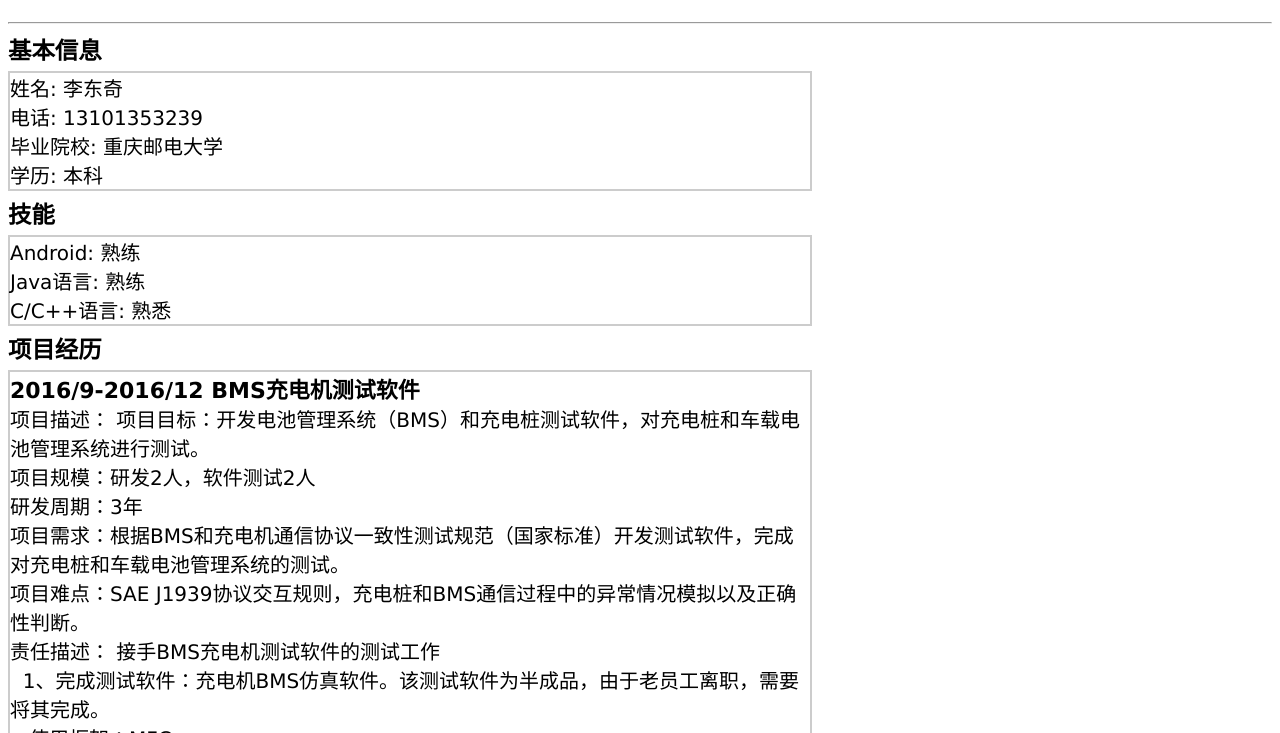
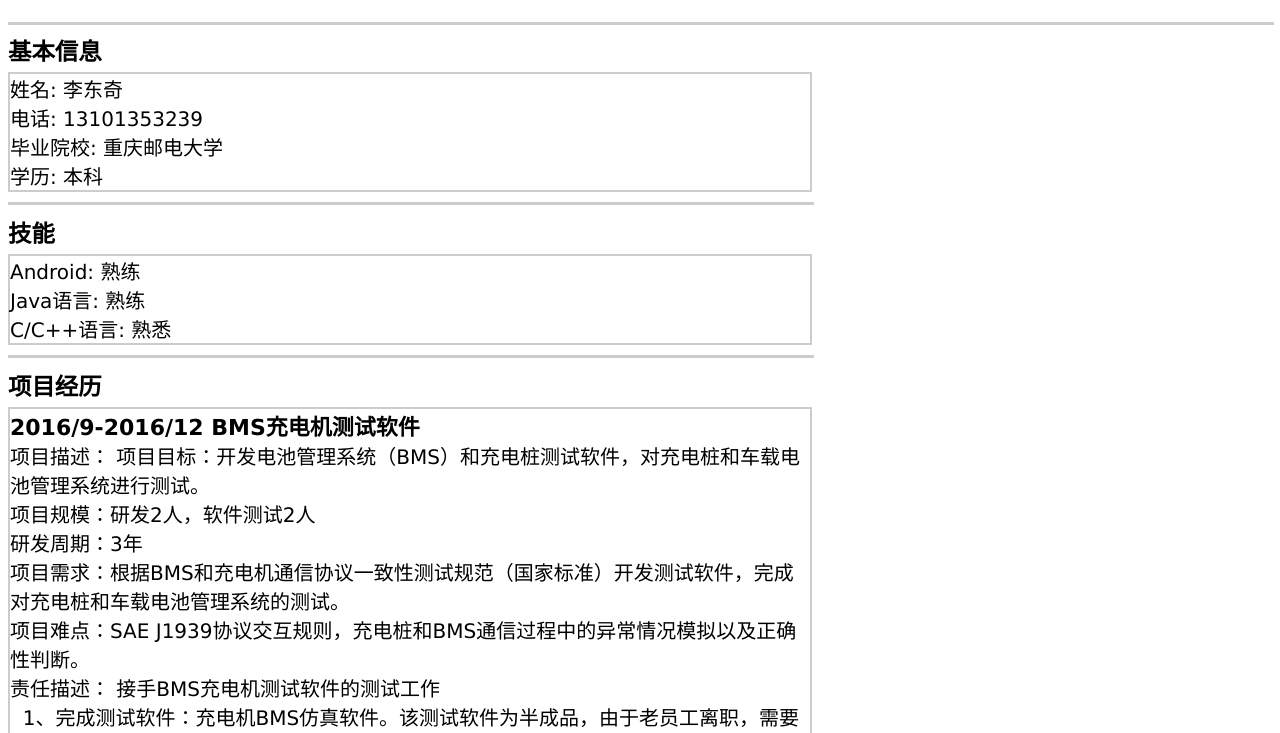
Before and after one commit to lidongqi/lidongqi.github.io, a plain HTML site: page index.html in a window 1280 px wide. Shown: the part 67-800 px from the top of the page. Drawn offline with Linux system fonts and the light colour scheme.

Commit message:
changer over today

```diff
--- a/index.html
+++ b/index.html
@@ -34,20 +34,24 @@
     }
 </style>
 
-<body class="Border">
+<body class="Border hr">
     <h1>个人简历</h1>
-    <hr>
+    <HR style="FILTER: alpha(opacity=0,finishopacity=0,style=3)" width="100%" color=#ccc SIZE=3>
     <div class="part1_Text model_left">
         <h3 class="headtext">基本信息</h3>
         <p>姓名:&nbsp;李东奇<br> 电话:&nbsp;13101353239<br>毕业院校:&nbsp;重庆邮电大学<br>学历:&nbsp;本科
         </p>
+        <HR style="FILTER: alpha(opacity=0,finishopacity=0,style=3)" width="100%" color=#ccc SIZE=3>
     </div>
+
     <div class="part1_Text model_left">
         <h3 class="headtext">技能</h3>
         <p>
             Android:&nbsp;熟练<br>Java语言:&nbsp;熟练<br>C/C++语言:&nbsp;熟悉
         </p>
+        <HR style="FILTER: alpha(opacity=0,finishopacity=0,style=3)" width="100%" color=#ccc SIZE=3>
     </div>
+
     <div class="part1_Text model_left">
         <h3 class="headtext">项目经历</h3>
         <p>
@@ -106,7 +110,9 @@
             <br>责任描述:负责系统设计和单片机控制部分程序的实现。
             <br>&nbsp;&nbsp;&nbsp;&nbsp;具体包括显示模块，充电芯片控制模块，电流电压处理模块。
         </p>
+        <HR style="FILTER: alpha(opacity=0,finishopacity=0,style=3)" width="100%" color=#ccc SIZE=3>
     </div>
+
     <div class="part1_Text model_left">
         <h3 class="headtext">工作经历</h3>
         <p>
@@ -128,7 +134,9 @@
             <br>工作描述:云南移动LTE基站施工的监督移动;
             <br>中兴，华为，代维公司和监理之间的沟通工作;基站的开通工作。
         </p>
+        <HR style="FILTER: alpha(opacity=0,finishopacity=0,style=3)" width="100%" color=#ccc SIZE=3>
     </div>
+
     <div class="part1_Text model_left">
         <h3 class="headtext">在校奖励</h3>
         <p>
@@ -140,7 +148,9 @@
             <br>2012/11 重庆市“联通杯”校园博客大赛三等奖（市级）
             <br>
         </p>
+        <HR style="FILTER: alpha(opacity=0,finishopacity=0,style=3)" width="100%" color=#ccc SIZE=3>
     </div>
     <br>
+
     <br>
 </body>
```
